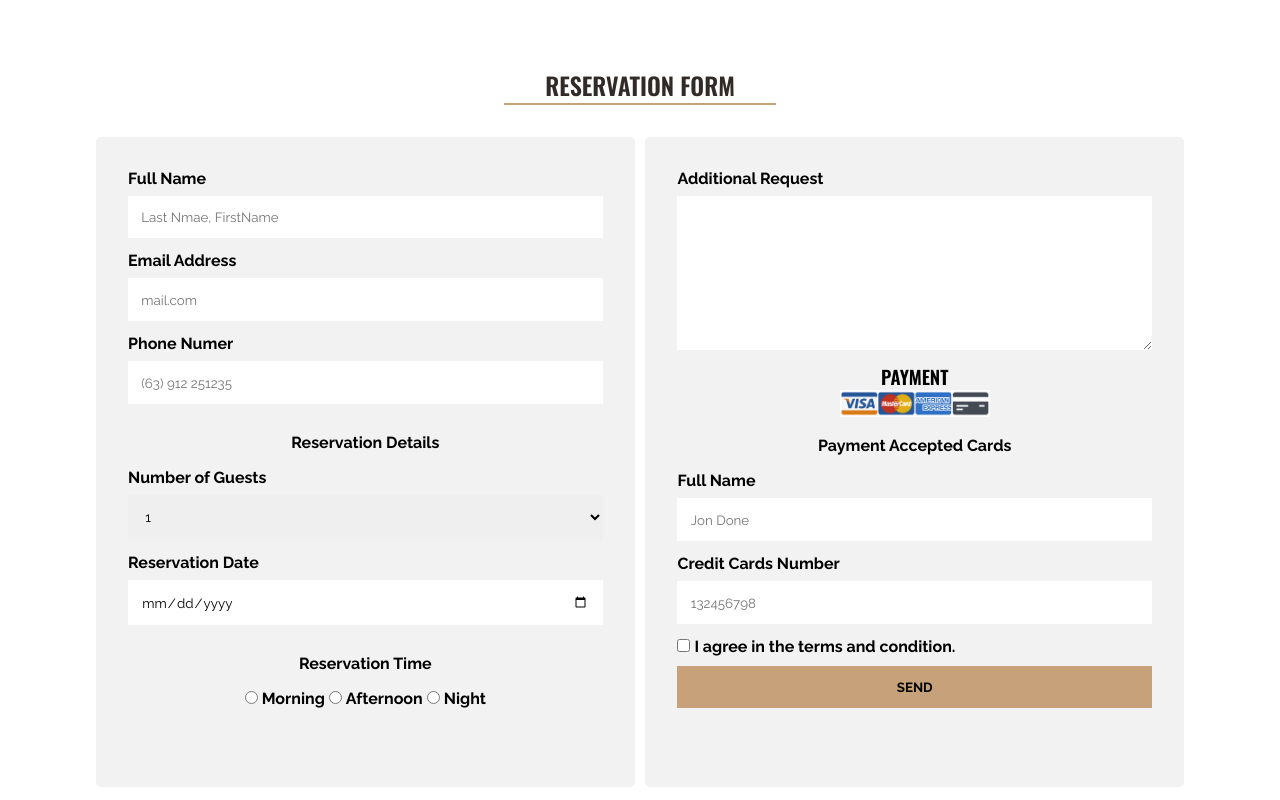
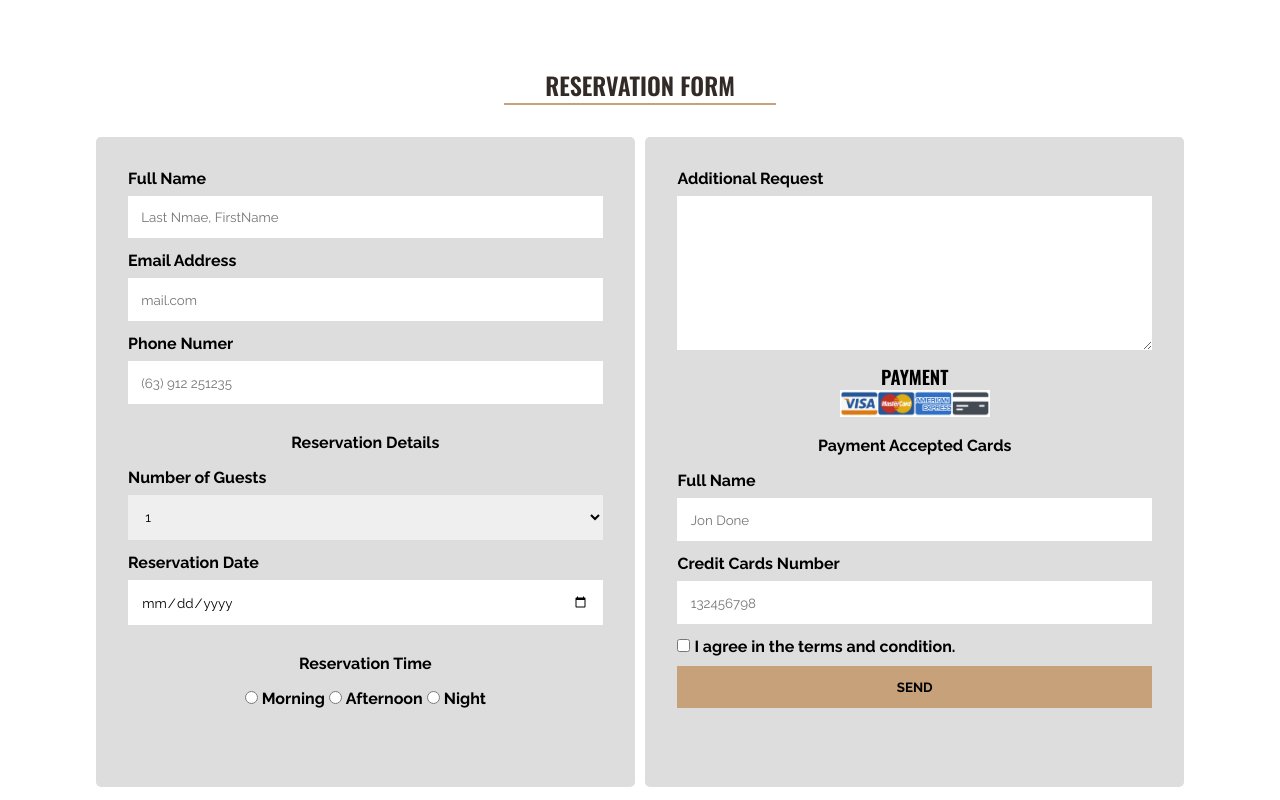
Before and after one commit to hikaritanaka1695/coffee-beean, a plain HTML site: page index.html in a window 1280 px wide. Shown: the part 4580-5380 px from the top of the page. Drawn offline with nearby package versions, Linux system fonts and the light colour scheme.

Commit message:
Update index.css

```diff
--- a/assets/CSS/index.css
+++ b/assets/CSS/index.css
@@ -317,7 +317,7 @@ p{
  }
  .form-group {
   margin-top: 2em;
-  background-color: #f2f2f2;
+  background-color: #ddd;
   float: left;
   width: 49.5%;
   border-radius: 5px;
```
